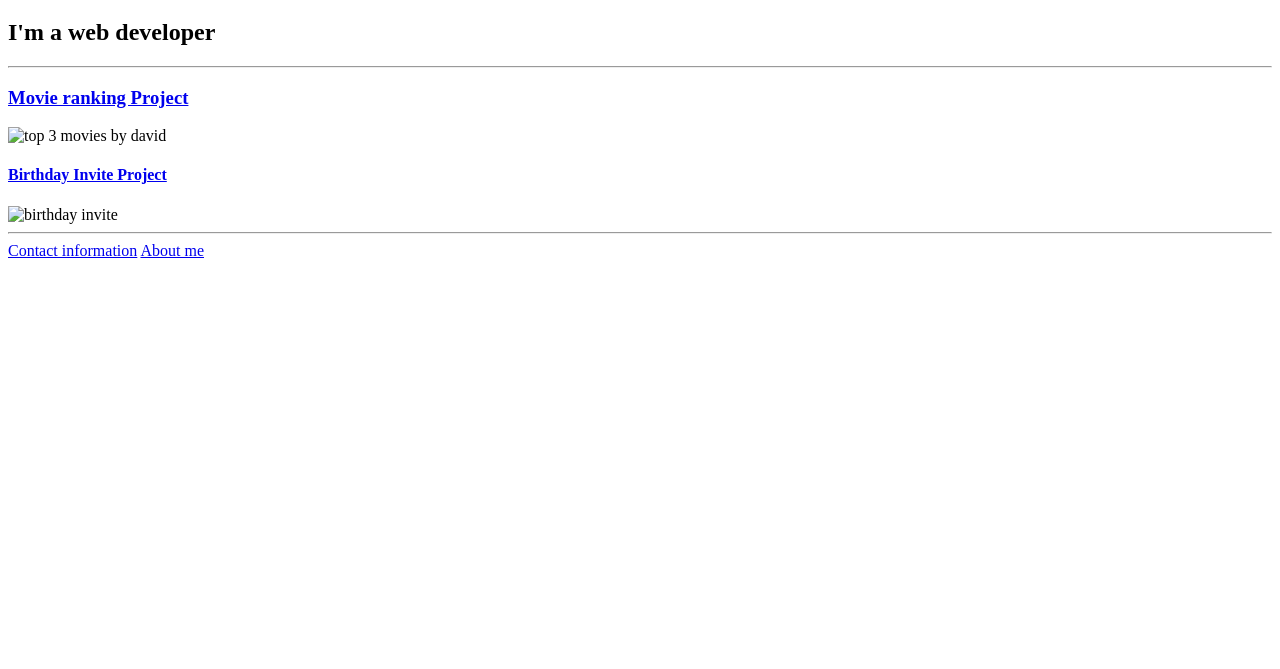
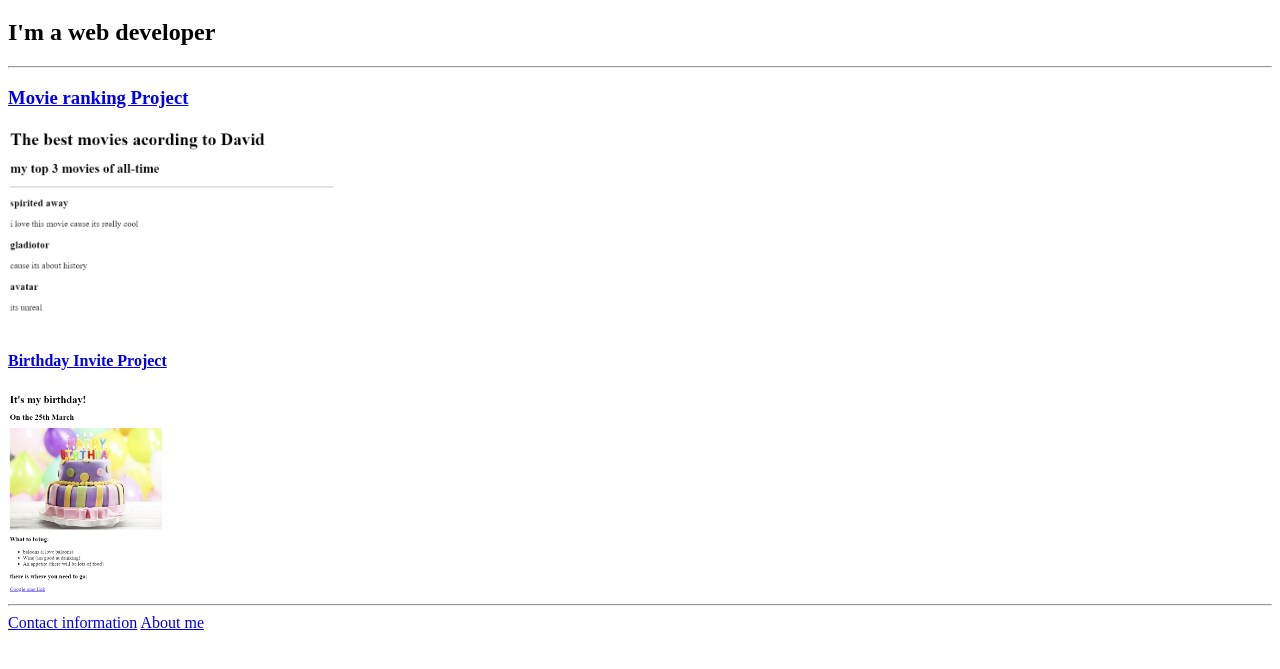
Before and after one commit to davit000/html-portfolio, a plain HTML site: page index.html in a window 1280 px wide. Shown: the part 61-730 px from the top of the page. Drawn offline with Linux system fonts and the light colour scheme.

Commit message:
index.html

```diff
--- a/index.html
+++ b/index.html
@@ -27,9 +27,9 @@ https://developer.mozilla.org/en-US/docs/Web/HTML/Element/img#attr-height -->
     <h2>I'm a web developer</h2>
     <hr>
     <h3><a href="./public/movie-ranking.html">Movie ranking Project</a></h3>
-    <img src="./assets/images/movie-ranking by david.png" height="200" alt="top 3 movies by david">
+    <img src="./assets/images/movie-ranking.png" height="200" alt="top 3 movies by david">
     <h4><a href="./public/birthday-invite.html">Birthday Invite Project</a></h4>
-    <img src="./assets/images/birthday-invite by david.png" height="200" alt="birthday invite">
+    <img src="./assets/images/birthday-invite.png" height="200" alt="birthday invite">
     <hr>
     <a href="./public/contact.html">Contact information</a>
     <a href="./public/about.html">About me</a>
```
